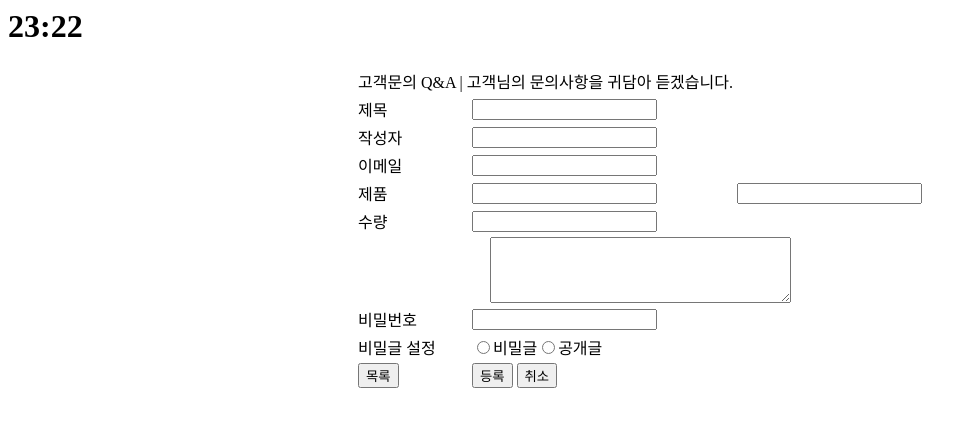
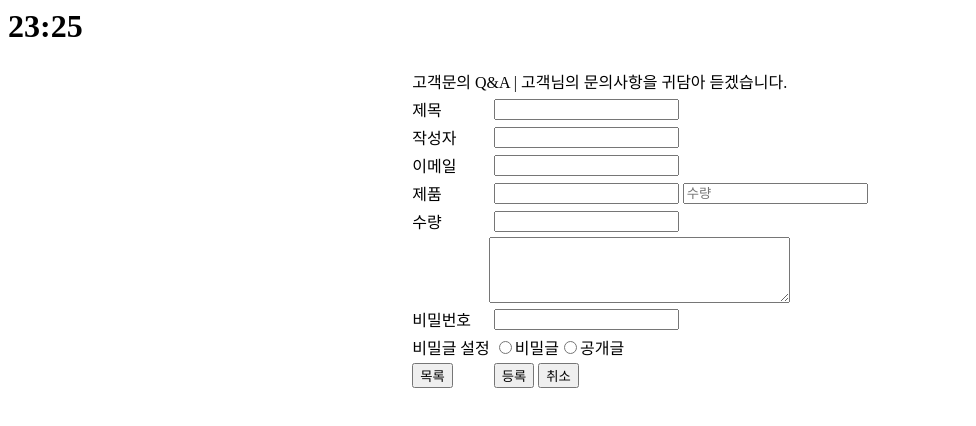
Before and after one commit to llll0103/d_saeshin, a plain HTML site: page index.html in a window 1280 px wide. Shown: the whole page, without its empty margins (0-976 px from the left). Drawn offline with Linux system fonts and the light colour scheme.

Commit message:
Update index.html

```diff
--- a/index.html
+++ b/index.html
@@ -16,7 +16,7 @@
 <input type=hidden name="orgid" value="00D0p0000000TBl">
 <input type=hidden name="retURL" value="http://saeshinmall.com/board/product/write.html?board_no=6">
 <div id="content">
-<h1>23:22</h1>
+<h1>23:25</h1>
 <table>
   <tr><td colspan="2"><label for="title">고객문의 Q&A | 고객님의 문의사항을 귀담아 듣겠습니다.<label></td></tr>
   <tr>
@@ -35,9 +35,8 @@
     <td>제품</td>
     <td>
       <input id="InputProductName__c" name="InputProductName__c" type="text">
-    </td>
-    <td>
-      <input id="Quantity__c" name="Quantity__c" placeholder="">
+
+      <input id="Quantity__c" name="Quantity__c" placeholder="수량">
     </td>
   </tr>
   <tr>
```
